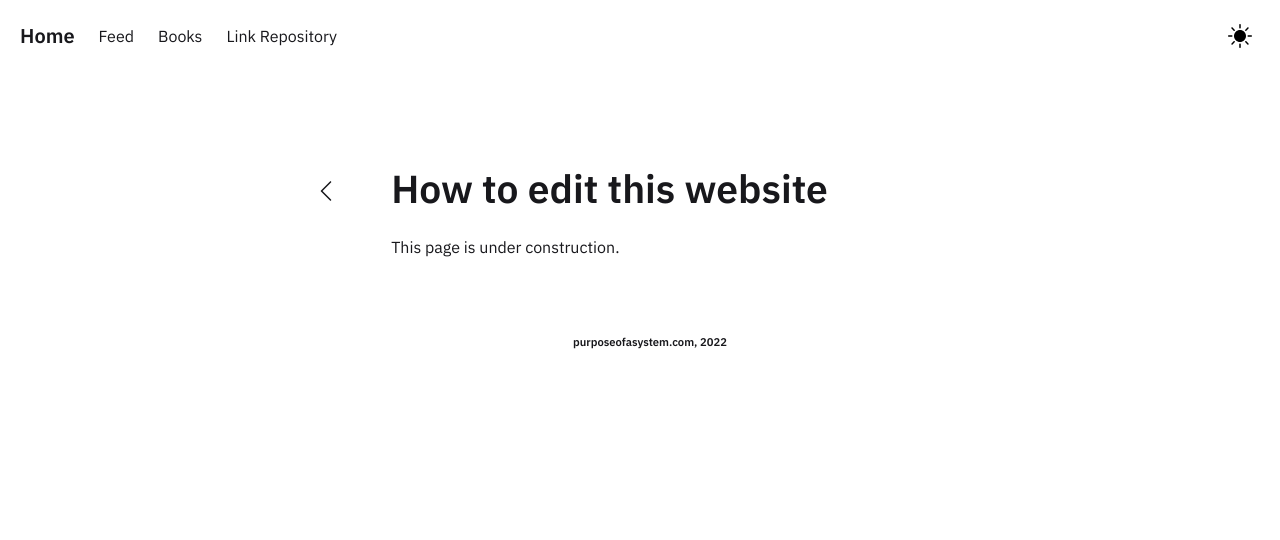
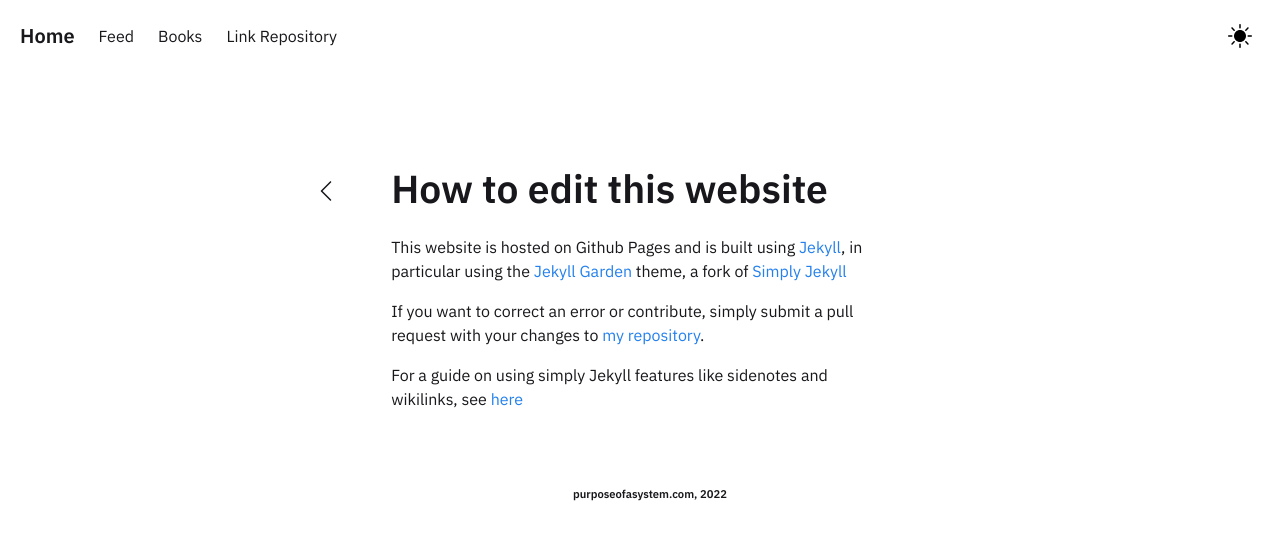
Before and after one commit to jonesethan883/jonesethan883.github.io, a Jekyll site: the page built from _posts/2022-04-25-edit.md, in a window 1280 px wide. Shown: the top 540 px of the page. Built offline with Jekyll 4.4.1, drawn with Linux system fonts in a browser that asks for light colours.

Commit message:
added WIP page

```diff
--- a/_includes/Homepage.html
+++ b/_includes/Homepage.html
@@ -12,7 +12,7 @@
 	<h3><em><a href="/books">Books</a></em></h3> Library with summaries, reviews, and ratings
 	<h3><em><a href="/posts/articles">Link Repository</a></em></h3> Things from around the web worth reading
 	<h3><em><a href="/posts/edit">Edit or Submit</a></em></h3> How to change or submit something to this website
-
+    <h3><em><a href="/wip">WIP</a></em></h3>Unfinished stuff
     </div>
 
 
--- /dev/null
+++ b/_includes/WIPContent.html
@@ -0,0 +1,4 @@
+<div class="block">
+    <h1>Booklist</h1>
+    <p> This is a list of in progress notes. Expect changes </p>
+</div>
--- a/_layouts/Post.html
+++ b/_layouts/Post.html
@@ -185,6 +185,17 @@
                 </div>
             {%- endif -%}
 
+            <!--- CASE 7:  WIP Notes Listing page -->
+            {%- if page.permalink == "/WIP" -%}
+                <div class="column is-half">
+                    {%- include WIPContent.html-%}
+                    {%- include WIP.html -%}
+                    {%- include Footer.html -%}
+                </div>
+            {%- endif -%}
+
+
+
         </div>
     </section>
 {% include text-expand.html %}
--- a/_posts/2022-04-25-edit.md
+++ b/_posts/2022-04-25-edit.md
@@ -2,4 +2,9 @@
 title : How to edit this website
 notetype : post
 ---
-This page is under construction.
+
+This website is hosted on Github Pages and is built using [Jekyll](https://jekyllrb.com), in particular using the [Jekyll Garden](https://github.com/Jekyll-Garden/jekyll-garden.github.io) theme, a fork of [Simply Jekyll](https://github.com/raghudotcc/simply-jekyll)
+
+If you want to correct an error or contribute, simply submit a pull request with your changes to [my repository](https://github.com/jonesethan883/jonesethan883.github.io).
+
+For a guide on using simply Jekyll features like sidenotes and wikilinks, see [here](https://simply-jekyll.netlify.app/posts/usage)
```
Also changed, not shown: _includes/WIP.html (added, +28 -0 lines), _notes/Private/Russian Roulette.md (added, +4 -0 lines), _notes/WIP/The Founder.md (renamed from _notes/Public/The Founder.md, +2 -2 lines), _posts/2022-04-25-articles.md (+0 -10 lines), .obsidian/app.json, .obsidian/appearance.json, _notes/Private/Don't get eaten.md (added), 3 other files.
